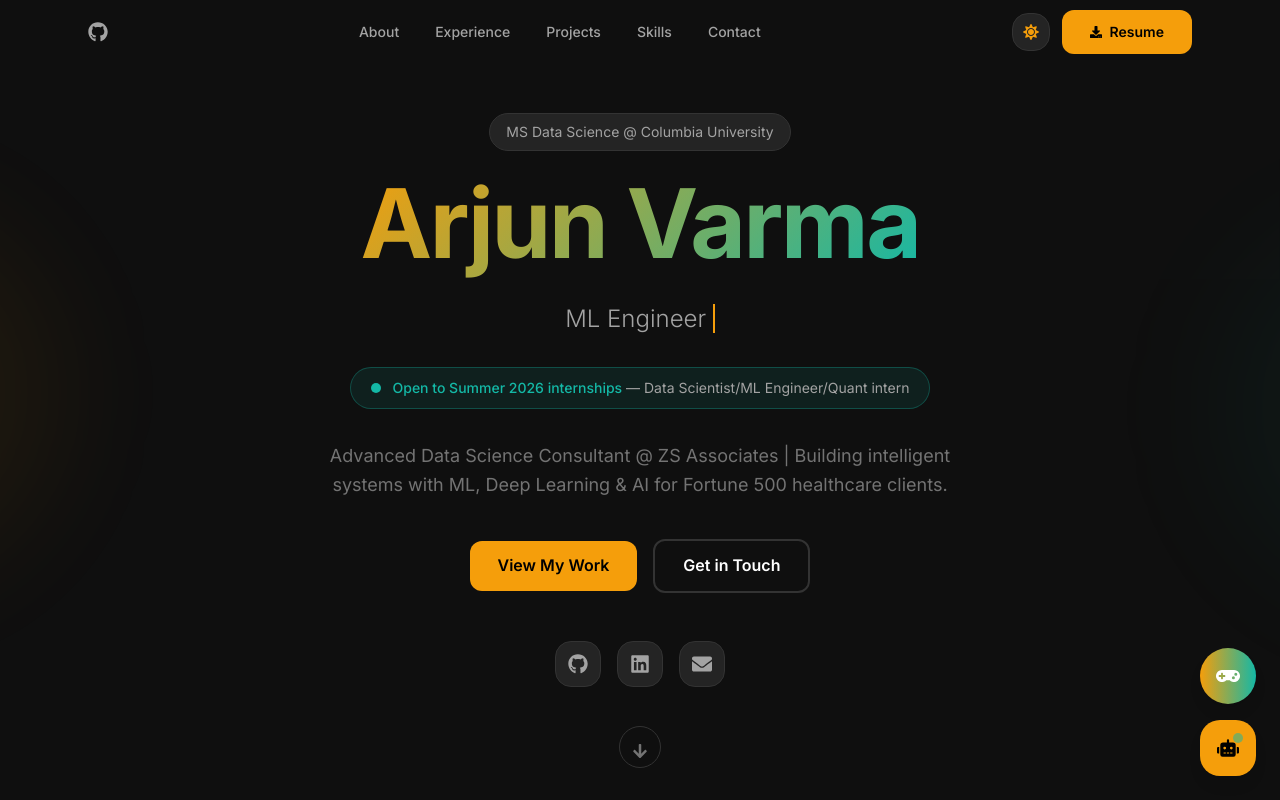
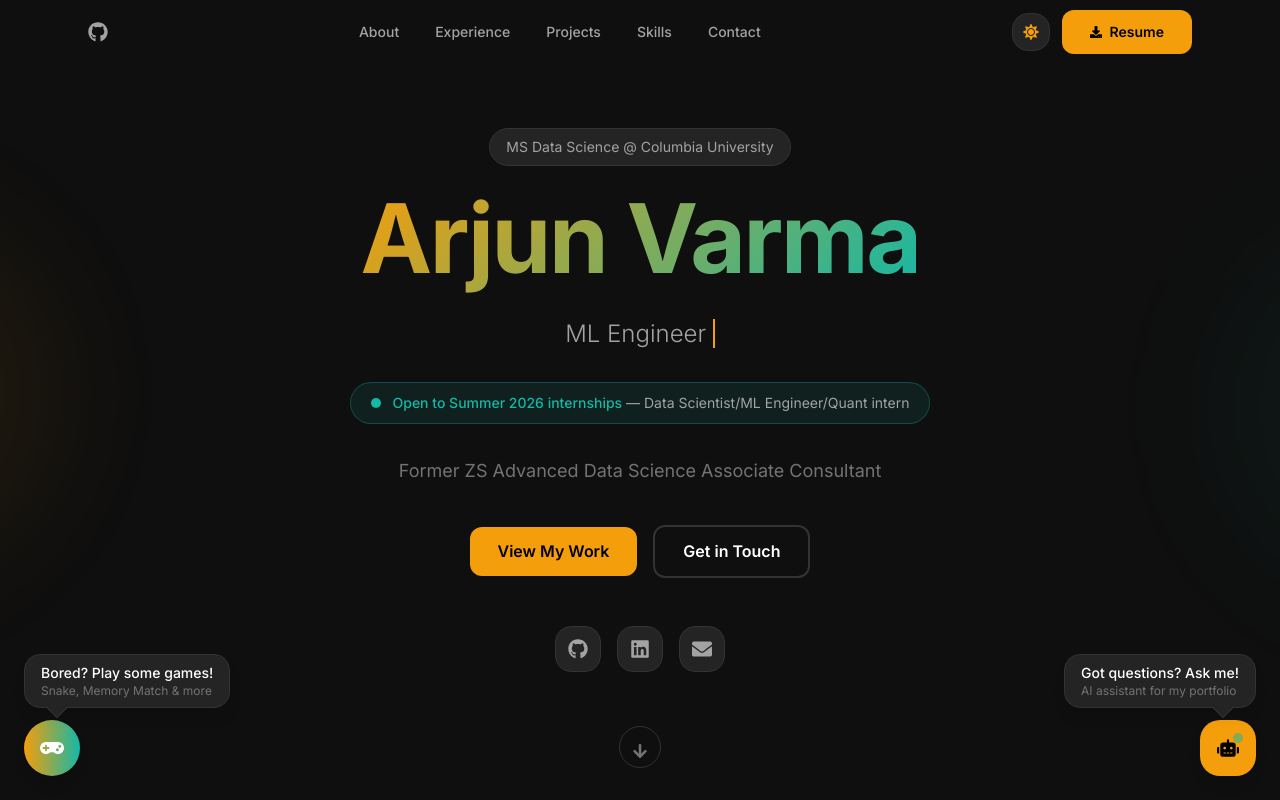
Before and after one commit to ARJUNVARMA2000/Portfolio-Website, a Next.js app: page / in a window 1280 px wide. Shown: the top 800 px of the page. Built offline with nearby package versions, Linux system fonts and the light colour scheme.

Commit message:
Fix spelling mistake: sceanceAiCaseStudy -> seanceAiCaseStudy

```diff
--- a/components/ChatWidget.tsx
+++ b/components/ChatWidget.tsx
@@ -9,7 +9,28 @@ import remarkGfm from "remark-gfm";
 
 export default function ChatWidget() {
   const [isOpen, setIsOpen] = useState(false);
+  const [showHint, setShowHint] = useState(false);
+  const [hintDismissed, setHintDismissed] = useState(false);
   const messagesEndRef = useRef<HTMLDivElement>(null);
+
+  // Show hint after a delay (staggered from game hint)
+  useEffect(() => {
+    if (hintDismissed) return;
+    const timer = setTimeout(() => {
+      setShowHint(true);
+    }, 2500);
+    return () => clearTimeout(timer);
+  }, [hintDismissed]);
+
+  // Auto-hide hint after showing
+  useEffect(() => {
+    if (!showHint) return;
+    const timer = setTimeout(() => {
+      setShowHint(false);
+      setHintDismissed(true);
+    }, 5000);
+    return () => clearTimeout(timer);
+  }, [showHint]);
 
   const {
     messages,
@@ -53,12 +74,36 @@ export default function ChatWidget() {
   return (
     <>
       {/* Chat button */}
+      <div className="fixed bottom-6 right-6 z-50">
+        {/* Clippy-style hint bubble */}
+        <AnimatePresence>
+          {showHint && !isOpen && (
+            <motion.div
+              initial={{ opacity: 0, x: 10, scale: 0.8 }}
+              animate={{ opacity: 1, x: 0, scale: 1 }}
+              exit={{ opacity: 0, x: 10, scale: 0.8 }}
+              className="absolute bottom-full right-0 mb-3 whitespace-nowrap"
+            >
+              <div className="relative bg-surface border border-border rounded-xl px-4 py-2 shadow-lg">
+                <p className="text-sm text-text font-medium">Got questions? Ask me!</p>
+                <p className="text-xs text-text-muted">AI assistant for my portfolio</p>
+                {/* Speech bubble arrow */}
+                <div className="absolute -bottom-2 right-6 w-4 h-4 bg-surface border-b border-r border-border rotate-45" />
+              </div>
+            </motion.div>
+          )}
+        </AnimatePresence>
+
         <motion.button
           initial={{ scale: 0 }}
           animate={{ scale: 1 }}
           transition={{ delay: 1.5, type: "spring" }}
-        onClick={() => setIsOpen(!isOpen)}
-        className={`fixed bottom-6 right-6 z-50 w-14 h-14 rounded-2xl flex items-center justify-center transition-all duration-200 shadow-lg ${
+          onClick={() => {
+            setIsOpen(!isOpen);
+            setShowHint(false);
+            setHintDismissed(true);
+          }}
+          className={`w-14 h-14 rounded-2xl flex items-center justify-center transition-all duration-200 shadow-lg ${
             isOpen
               ? "bg-accent-secondary hover:bg-accent-secondary/90"
               : "bg-accent hover:bg-accent/90"
@@ -88,6 +133,7 @@ export default function ChatWidget() {
             )}
           </AnimatePresence>
         </motion.button>
+      </div>
 
       {/* Chat window */}
       <AnimatePresence>
--- a/components/FunZone.tsx
+++ b/components/FunZone.tsx
@@ -656,6 +656,27 @@ function TypingGame({ onBack }: { onBack: () => void }) {
 export default function FunZone() {
   const [isOpen, setIsOpen] = useState(false);
   const [currentGame, setCurrentGame] = useState<GameType>("menu");
+  const [showHint, setShowHint] = useState(false);
+  const [hintDismissed, setHintDismissed] = useState(false);
+
+  // Show hint after a delay
+  useEffect(() => {
+    if (hintDismissed) return;
+    const timer = setTimeout(() => {
+      setShowHint(true);
+    }, 4000);
+    return () => clearTimeout(timer);
+  }, [hintDismissed]);
+
+  // Auto-hide hint after showing
+  useEffect(() => {
+    if (!showHint) return;
+    const timer = setTimeout(() => {
+      setShowHint(false);
+      setHintDismissed(true);
+    }, 6000);
+    return () => clearTimeout(timer);
+  }, [showHint]);
 
   const closeModal = () => {
     setIsOpen(false);
@@ -692,15 +713,43 @@ export default function FunZone() {
   return (
     <>
       {/* Floating Button */}
+      <div className="fixed bottom-6 left-6 z-40">
+        {/* Clippy-style hint bubble */}
+        <AnimatePresence>
+          {showHint && !isOpen && (
+            <motion.div
+              initial={{ opacity: 0, x: -10, scale: 0.8 }}
+              animate={{ opacity: 1, x: 0, scale: 1 }}
+              exit={{ opacity: 0, x: -10, scale: 0.8 }}
+              className="absolute bottom-full left-0 mb-3 whitespace-nowrap"
+            >
+              <div className="relative bg-surface border border-border rounded-xl px-4 py-2 shadow-lg">
+                <p className="text-sm text-text font-medium">Bored? Play some games!</p>
+                <p className="text-xs text-text-muted">Snake, Memory Match & more</p>
+                {/* Speech bubble arrow */}
+                <div className="absolute -bottom-2 left-6 w-4 h-4 bg-surface border-b border-r border-border rotate-45" />
+              </div>
+            </motion.div>
+          )}
+        </AnimatePresence>
+
         <motion.button
-        onClick={() => setIsOpen(true)}
-        className="fixed bottom-24 right-6 z-40 p-4 rounded-full bg-gradient-to-r from-accent to-accent-secondary text-white shadow-lg hover:shadow-accent/25 transition-shadow"
+          onClick={() => {
+            setIsOpen(true);
+            setShowHint(false);
+            setHintDismissed(true);
+          }}
+          className="p-4 rounded-full bg-gradient-to-r from-accent to-accent-secondary text-white shadow-lg hover:shadow-accent/25 transition-shadow"
           whileHover={{ scale: 1.1 }}
           whileTap={{ scale: 0.9 }}
+          initial={{ scale: 0 }}
+          animate={{ scale: 1 }}
+          transition={{ delay: 1.7, type: "spring" }}
           title="Bored? Have some fun!"
         >
           <FaGamepad size={24} />
         </motion.button>
+      </div>
 
       {/* Modal */}
       <AnimatePresence>
--- a/components/Hero.tsx
+++ b/components/Hero.tsx
@@ -113,8 +113,7 @@ export default function Hero() {
           transition={{ duration: 0.6, delay: 0.3 }}
           className="text-text-muted text-lg max-w-2xl mx-auto mb-10 leading-relaxed"
         >
-          Advanced Data Science Consultant @ ZS Associates | Building intelligent
-          systems with ML, Deep Learning & AI for Fortune 500 healthcare clients.
+          Former ZS Advanced Data Science Associate Consultant
         </motion.p>
 
         {/* CTA Buttons */}
--- a/components/Projects.tsx
+++ b/components/Projects.tsx
@@ -81,7 +81,7 @@ Quality assurance was built-in using OpenEval framework to automatically score r
 • Built modular architecture that can easily extend to other document types (earnings calls, analyst reports)`,
 };
 
-const sceanceAiCaseStudy = {
+const seanceAiCaseStudy = {
   problem: `History education often feels distant and abstract. Students read about historical figures in textbooks, but rarely get to experience their personalities, perspectives, or thought processes. Traditional learning methods don't capture the authentic voices and contextual knowledge of historical figures.
 
 The goal was to create an immersive, educational experience that brings history to life through authentic AI-powered conversations with legendary figures from different eras.`,
@@ -222,7 +222,7 @@ const projects = [
     demo: "https://seance-ai.up.railway.app",
     period: "2025",
     org: "Personal Project",
-    caseStudy: sceanceAiCaseStudy,
+    caseStudy: seanceAiCaseStudy,
   },
   {
     title: "Agricultural Product Classification",
```
Also changed, not shown: .claude/settings.local.json (added), 1 other file (tests, documents, lock files or other folders). Lines whose indentation alone changed are shown as unchanged.
